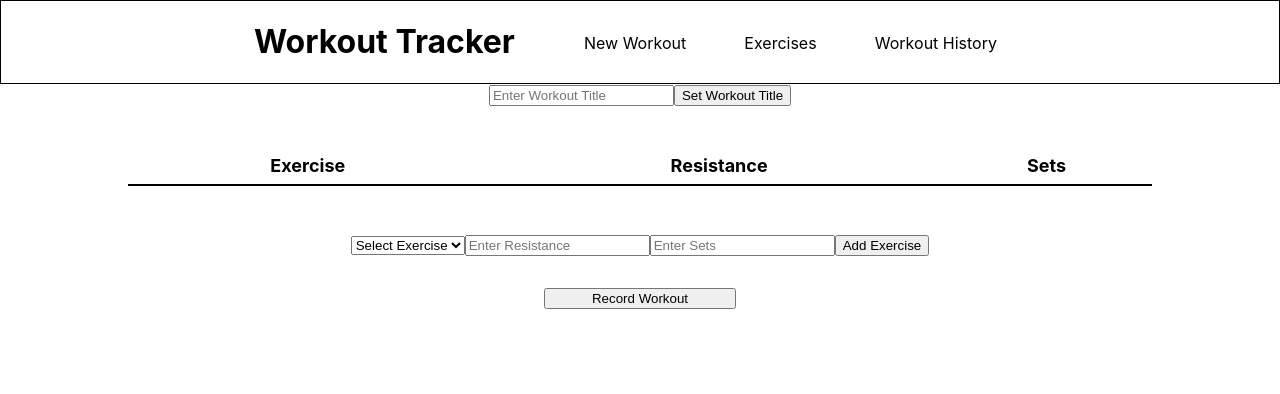
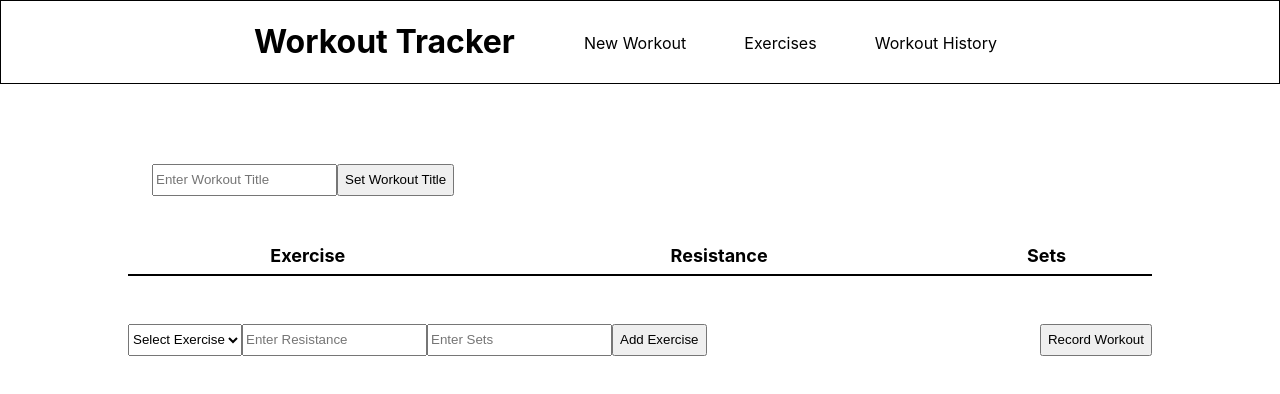
Before and after one commit to e-lajeunesse/workout-tracker, a Next.js app: page / in a window 1280 px wide. Shown: the top 394 px of the page. Built offline with nearby package versions, Linux system fonts and the light colour scheme.

Commit message:
record workout

```diff
--- a/Components/Workout.js
+++ b/Components/Workout.js
@@ -10,13 +10,21 @@ export default function Workout() {
     const [title, setTitle] = useState("");
     const [newTitle, setNewTitle] = useState("");
     const [exercises, setExercises] = useState([]);
-    const [newExercise, setNewExercise] = useState({});
+    const [selectedExercise, setSelectedExercise] = useState({ value: "default", name: "" });
+    const [resistance, setResistance] = useState("");
+    const [sets, setSets] = useState("");
+
+
 
     useEffect(() => {
-        const saved = localStorage.getItem("exercises");
-        if (saved) {
+        const savedExercises = localStorage.getItem("exercises");
+        const savedTitle = localStorage.getItem("title");
+        if (savedExercises) {
 
-            setExercises(prevExercises => JSON.parse(saved));
+            setExercises(prevExercises => JSON.parse(savedExercises));
+        }
+        if (savedTitle) {
+            setTitle(savedTitle);
         }
     }, []);
 
@@ -25,6 +33,12 @@ export default function Workout() {
             localStorage.setItem("exercises", JSON.stringify(exercises));
         }
     }, [exercises])
+
+    useEffect(() => {
+        if (title.length > 0) {
+            localStorage.setItem("title", title);
+        }
+    }, [title])
 
     const handleTitleChange = (event) => {
         setNewTitle(event.target.value);
@@ -38,20 +52,15 @@ export default function Workout() {
 
     // see if better way to handle this, make a custom dropdown?
     const handleNameChange = (event) => {
-        if (event.target.value === "label") {
+        if (event.target.value === "default") {
             return;
         }
         const target = exercisesData.find(ex => ex.id == event.target.value);
-        setNewExercise(prevState => {
-            return { ...prevState, id: target.id, name: target.name }
-        });
+        setSelectedExercise({ value: target.id, name: target.name });
     }
 
     const handleResistanceChange = (event) => {
-        setNewExercise(prevState => {
-            return { ...prevState, resistance: event.target.value }
-        })
-
+        setResistance(event.target.value);
     }
 
     const handleSetsChange = (event) => {
@@ -59,15 +68,19 @@ export default function Workout() {
         for (let i = 1; i <= event.target.value; i++) {
             newSets.push({ number: i, reps: 0 })
         }
-        setNewExercise(prevState => {
-            return { ...prevState, sets: newSets }
-        })
+        setSets(newSets);
     }
 
     const newExerciseSubmit = (event) => {
-        setExercises(prevState => {
-            return [...prevState, newExercise]
+        if (selectedExercise.value === "default") {
+            return;
+        }
+        const resist = resistance === "" ? 0 : resistance;
+        const newExercise = { id: selectedExercise.value, name: selectedExercise.name, resistance: resist, sets: sets };
+        setExercises(prevExercises => {
+            return [...prevExercises, newExercise];
         })
+        setSelectedExercise({ value: "default", name: "" })
         event.preventDefault();
     }
 
@@ -78,7 +91,6 @@ export default function Workout() {
     const updateReps = (event, exerciseId, setNumber) => {
         let newReps = event.target.value;
         setExercises(prevState => {
-            console.log(event.target.value)
             return prevState.map(ex => {
                 if (ex.id === exerciseId) {
                     let updatedSets = ex.sets.map(s =>
@@ -91,16 +103,32 @@ export default function Workout() {
         })
     }
 
+    const recordWorkout = () => {
+        const finishedWorkout = {
+            date: new Date(),
+            title: title,
+            exercises: exercises
+        }
+        localStorage.clear();
+        localStorage.setItem("finishedWorkout", JSON.stringify(finishedWorkout));
+        setTitle("");
+        setNewTitle("");
+        setExercises([]);
+        setSelectedExercise({ vale: "default", name: "" });
+        setResistance("");
+        setSets("");
+    }
+
     return (
         <div className={styles.workout}>
-            <div>
+            <div className={styles.title}>
                 {title.length > 0 ?
-                    <div>
-                        <h2>{title}</h2>
-                        <FontAwesomeIcon icon={faPenToSquare} onClick={() => setTitle("")} />
-                    </div>:
-                    <form onSubmit={submitNewTitle}>
-                        <input type="text" placeholder="Enter Workout Title" onChange={handleTitleChange}></input>
+                    <div className={styles.titleEdit}>
+                        <h1>{title}</h1>
+                        <FontAwesomeIcon icon={faPenToSquare} className={styles.editIcon} onClick={() => setTitle("")} />
+                    </div> :
+                    <form className={styles.titleSet} onSubmit={submitNewTitle}>
+                        <input type="text" placeholder={newTitle.length > 0 ? newTitle : "Enter Workout Title"} onChange={handleTitleChange}></input>
                         <input type="submit" value="Set Workout Title" />
                     </form>}
             </div>
@@ -125,6 +153,7 @@ export default function Workout() {
                                             placeholder={`Set ${set.number} reps`}
                                             onChange={(event) => updateReps(event, ex.id, set.number)}
                                             name={ex.id}
+                                            value={set.reps > 0 ? set.reps : ""}
                                         >
                                         </input>
                                     </div>
@@ -136,21 +165,29 @@ export default function Workout() {
                 </tbody>
             </table>
 
-
-            <form onSubmit={newExerciseSubmit}>
-                <select onChange={handleNameChange}>
-                    <option value="label">Select Exercise</option>
+            <div className={styles.workoutAddRecord}>
+                <form className={styles.workoutAdd} onSubmit={newExerciseSubmit}>
+                    <select title="select exercise" onChange={handleNameChange} value={selectedExercise.value}>
+                        <option value="default" >Select Exercise</option>
                         {exercisesData.map(ex => (
-                        <option key={ex.id} value={ex.id}> {ex.name} </option>
+                            <option
+                                key={ex.id}
+                                value={ex.id}
+                                disabled={exercises.map(e => e.id).includes(ex.id)}
+                            >
+                                {ex.name}
+                            </option>
                         ))}
                     </select>
                     <input type="number" placeholder="Enter Resistance" onChange={handleResistanceChange}></input>
                     <input type="number" placeholder="Enter Sets" onChange={handleSetsChange}></input>
                     <input type="submit" value="Add Exercise" />
                 </form>
-            <div className={styles.workoutButtons}>
-                <button> Record Workout </button>
+                <div className={styles.workoutRecord}>
+                    <button onClick={recordWorkout}> Record Workout </button>
                 </div>
+            </div>
+
         </div >
     )
 }
--- a/Components/Workout.module.css
+++ b/Components/Workout.module.css
@@ -3,6 +3,28 @@
     flex-direction: column;
     justify-content: space-around;
     align-items: center;
+    padding-top: 5rem;
+}
+
+.title {
+    align-self: flex-start;
+    padding-left: 9.5rem;
+}
+
+.titleEdit {
+    display: flex;
+    align-items: center;
+}
+
+.titleSet {
+    display:flex;
+    height:2rem;
+}
+
+
+.editIcon {
+    padding-left: .5rem;
+    padding-top: .3rem;
 }
 
 .workout table {
@@ -30,9 +52,25 @@
     justify-content: center;
 }
 
-.workout button {
-    margin-top: 2rem;
+/* .workout button {
+    margin-top: 0rem;
     width: 15%;
+} */
+
+.workoutAddRecord {
+    display: flex;
+    justify-content: space-between;
+    align-items: center;
+    width:80%;
+}
+
+.workoutAdd {
+    display:flex;
+    height: 2rem;
+}
+
+.workoutRecord button {
+    height: 2rem;
 }
 
 .exercise {
```
Lines whose indentation alone changed are shown as unchanged.
